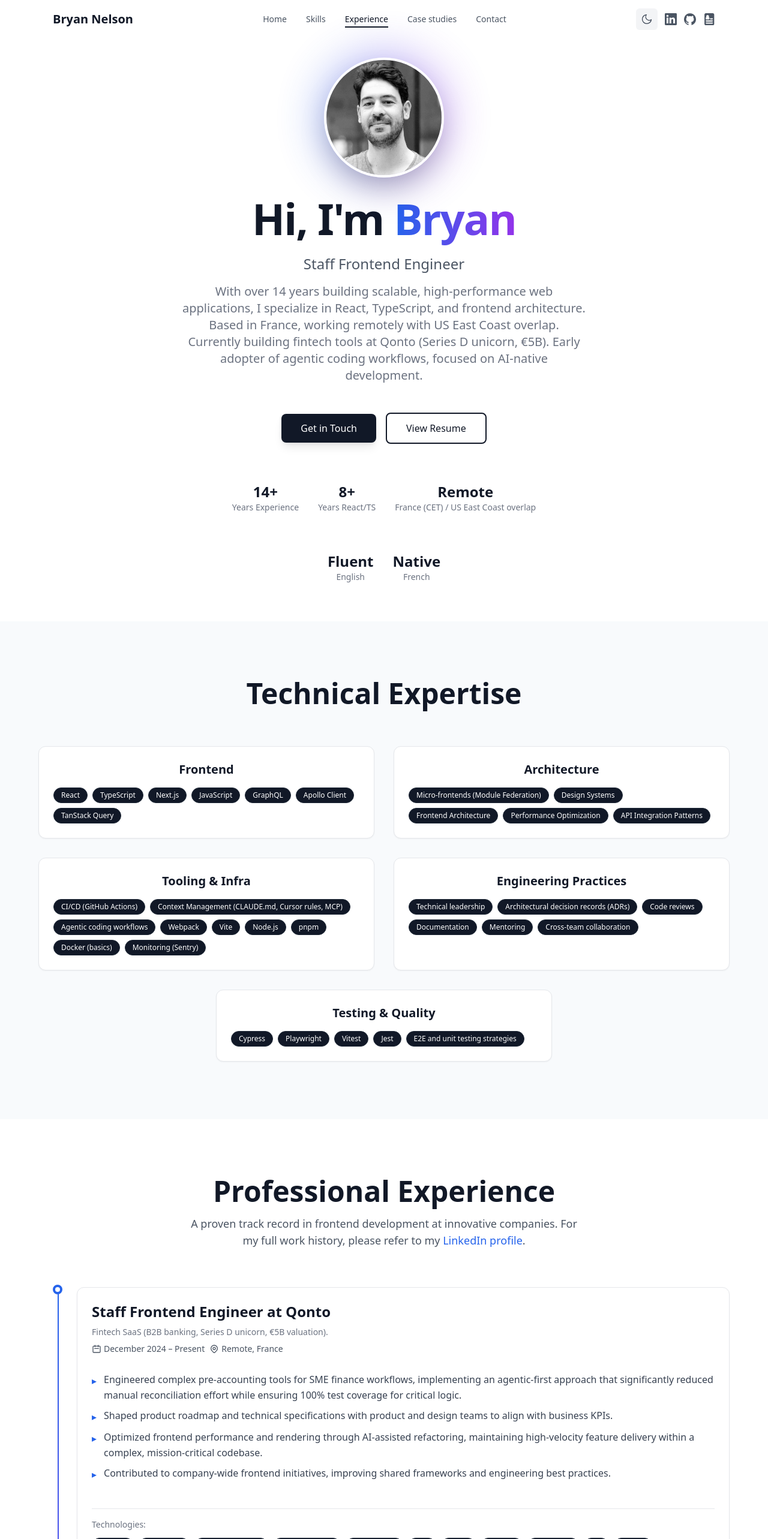
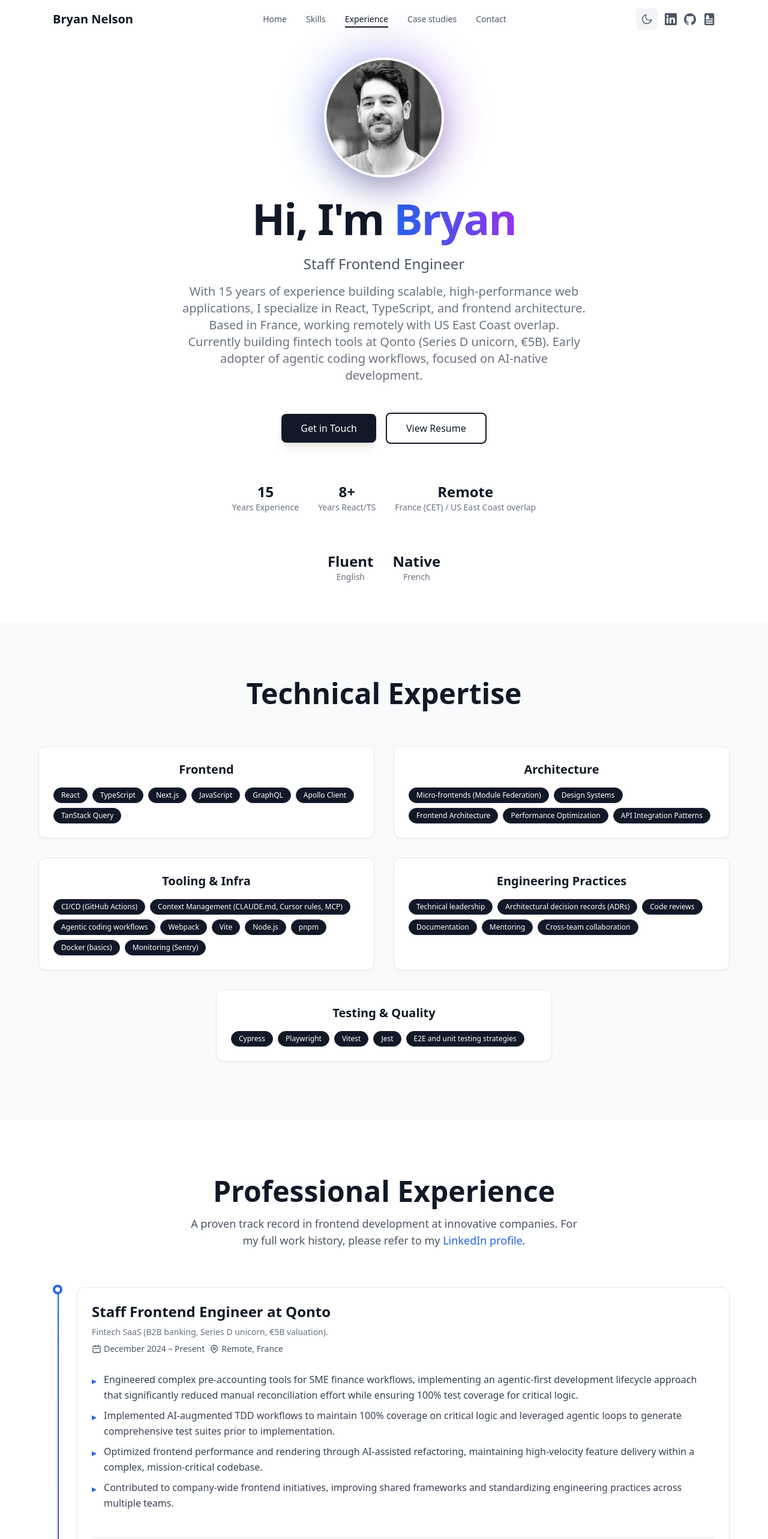
Before and after one commit to kobe13/portfolio, a Next.js app: page / in a window 1280 px wide. Shown: the top 2566 px of the page at 60% size. Built offline with nearby package versions, Linux system fonts and the light colour scheme.

Commit message:
Update data

```diff
--- a/src/app/components/hero.tsx
+++ b/src/app/components/hero.tsx
@@ -58,7 +58,7 @@ export const Hero = () => {
 
         <div className="mt-16 flex justify-center gap-8 text-sm text-gray-500">
           <div className="text-center">
-            <div className="text-2xl font-bold text-foreground">14+</div>
+            <div className="text-2xl font-bold text-foreground">15</div>
             <div>Years Experience</div>
           </div>
           <div className="text-center">
--- a/src/app/data/resume.tsx
+++ b/src/app/data/resume.tsx
@@ -5,7 +5,7 @@ export const DATA = {
   firstName: "Bryan",
   url: "https://portfolio-phi-umber-56.vercel.app/",
   presentation:
-    "With over 14 years building scalable, high-performance web applications, I specialize in React, TypeScript, and frontend architecture. Based in France, working remotely with US East Coast overlap. Currently building fintech tools at Qonto (Series D unicorn, €5B). Early adopter of agentic coding workflows, focused on AI-native development.",
+    "With 15 years of experience building scalable, high-performance web applications, I specialize in React, TypeScript, and frontend architecture. Based in France, working remotely with US East Coast overlap. Currently building fintech tools at Qonto (Series D unicorn, €5B). Early adopter of agentic coding workflows, focused on AI-native development.",
   skills: [
     {
       title: "Frontend",
@@ -98,10 +98,10 @@ export const DATA = {
       dates: "December 2024 – Present",
       location: "Remote, France",
       description: [
-        "➾ Engineered complex pre-accounting tools for SME finance workflows, implementing an agentic-first approach that significantly reduced manual reconciliation effort while ensuring 100% test coverage for critical logic.",
-        "➾ Shaped product roadmap and technical specifications with product and design teams to align with business KPIs.",
+        "➾ Engineered complex pre-accounting tools for SME finance workflows, implementing an agentic-first development lifecycle approach that significantly reduced manual reconciliation effort while ensuring 100% test coverage for critical logic.",
+        "➾ Implemented AI-augmented TDD workflows to maintain 100% coverage on critical logic and leveraged agentic loops to generate comprehensive test suites prior to implementation.",
         "➾ Optimized frontend performance and rendering through AI-assisted refactoring, maintaining high-velocity feature delivery within a complex, mission-critical codebase.",
-        "➾ Contributed to company-wide frontend initiatives, improving shared frameworks and engineering best practices.",
+        "➾ Contributed to company-wide frontend initiatives, improving shared frameworks and standardizing engineering practices across multiple teams.",
       ],
       skills: [
         "React JS",
@@ -125,12 +125,12 @@ export const DATA = {
       title: "Lead Frontend Engineer at Stuart",
       companyDescription:
         "Logistics & Last-mile Delivery Platform (Series B, acquired by DPDgroup 2023).",
-      dates: "June 2019 – June 2024",
+      dates: "May 2019 – June 2024",
       location: "Remote, France",
       description: [
         "➾ Led development of mission-critical frontend applications and provided technical leadership to the frontend team.",
         {
-          text: "Architected a scalable micro-frontend platform adopted across multiple product teams, enabling independent deployments and faster feature delivery.",
+          text: "Architected a micro-frontend platform adopted by 5 teams, enabling independent deployments and transforming release cycles from biweekly to multiple times per day across the organization.",
           links: [
             {
               label: "View case study",
@@ -226,8 +226,8 @@ export const DATA = {
       dates: "November 2016 – September 2017",
       location: "Munich, Germany",
       description: [
-        "➾ Engineered a high performing and responsive frontend for a price comparison site.",
-        "➾ Developed a custom JavaScript framework to ensure pixel perfect, cross-browser compatibility.",
+        "➾ Built high-performance, responsive frontend for price comparison platform.",
+        "➾ Developed custom JavaScript framework ensuring pixel-perfect cross-browser compatibility.",
       ],
       skills: [
         "JavaScript",
@@ -247,7 +247,7 @@ export const DATA = {
         "Early Career — Frontend Engineer (France, Slovakia, Czech Republic)",
       dates: "2011 – 2016",
       companyDescription:
-        "Roles at Dell, Pixmania, and tech agencies. Focused on responsive design, cross-browser compatibility, and stakeholder collaboration. Recognized with multiple corporate awards for technical excellence.",
+        "Frontend Engineer roles at Dell, Pixmania, and tech agencies across France, Slovakia, and Czech Republic. Built responsive, cross-browser web applications and collaborated with international stakeholders. Recognized with multiple corporate awards for technical excellence.",
     },
   ],
   caseStudies: [
@@ -256,7 +256,7 @@ export const DATA = {
       title: "Scalable micro-frontend platform at Stuart",
       image: "micro-frontend-diagram",
       summary:
-        "Architecture and rollout of a micro-frontend platform adopted across multiple product teams: independent deployments, shared design system, and faster feature delivery. Covers context, technical choices (e.g. Module Federation), and outcomes.",
+        "Architecture and rollout of a micro-frontend platform adopted by 5 teams: independent deployments, release cycles transformed from biweekly to multiple times per day. Covers context, technical choices (e.g. Module Federation), and outcomes.",
       link: {
         label: "View presentation",
         url: "https://drive.google.com/file/d/16EgN10jZ4Lo2HarY-wr0zo8Gv0yNM61Y/view",
```
